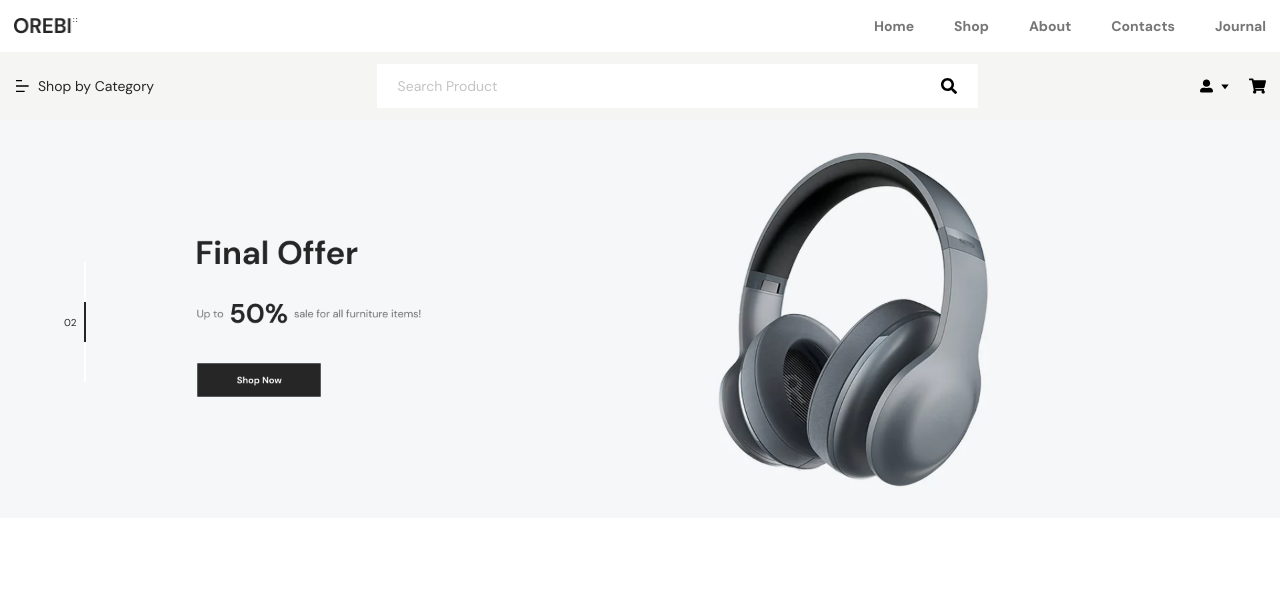
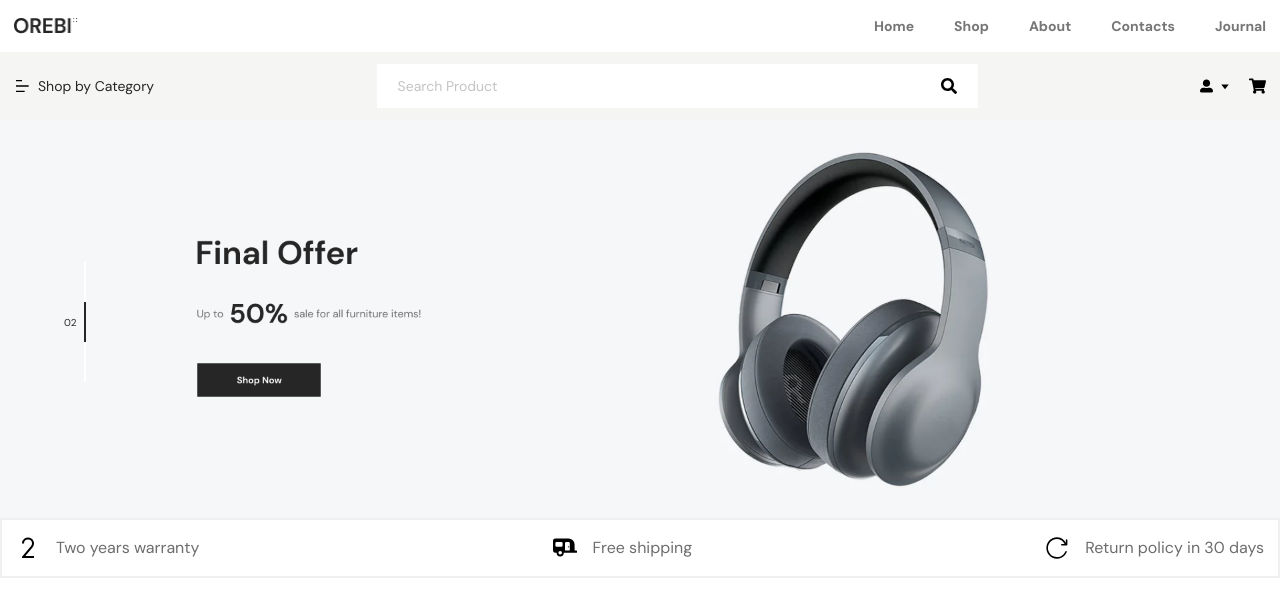
Before and after one commit to AK-Polash/oreby, a React (Create React App) app: page / in a window 1280 px wide. Shown: the top 616 px of the page. Built offline with nearby package versions, Linux system fonts and the light colour scheme.

Commit message:
Additional Info part added here, & added a negative Margin of that component so the the banner image size takes its full height

```diff
--- /dev/null
+++ b/src/components/layout/AdditionalInfo.js
@@ -0,0 +1,37 @@
+import React from "react";
+import Container from "./Container";
+import Flex from "./Flex";
+import { RiNumber2 } from "react-icons/ri";
+import { FaCaravan } from "react-icons/fa";
+import { RxReload } from "react-icons/rx";
+
+const AdditionalInfo = () => {
+  return (
+    <div className="mt-[-6px] border-2 border-solid border-smoke">
+      <Container>
+        <Flex className="flex items-center justify-between gap-x-3 lg:py-4 2xl:py-7">
+          <Flex className="flex flex-col items-center justify-between gap-y-1 text-center lg:flex-row lg:gap-x-4 ">
+            <RiNumber2 className="text-xl lg:text-2xl" />
+            <p className="font-dm text-sm font-normal text-valin lg:text-base">
+              Two years warranty
+            </p>
+          </Flex>
+          <Flex className="flex flex-col items-center justify-between gap-y-1 text-center lg:flex-row lg:gap-x-4 ">
+            <FaCaravan className="text-xl lg:text-2xl" />
+            <p className="font-dm text-sm font-normal text-valin lg:text-base">
+              Free shipping
+            </p>
+          </Flex>
+          <Flex className="flex flex-col items-center justify-between gap-y-1 text-center lg:flex-row lg:gap-x-4 ">
+            <RxReload className="text-xl lg:text-2xl" />
+            <p className="font-dm text-sm font-normal text-valin lg:text-base">
+              Return policy in 30 days
+            </p>
+          </Flex>
+        </Flex>
+      </Container>
+    </div>
+  );
+};
+
+export default AdditionalInfo;
--- a/src/components/layout/Banner.js
+++ b/src/components/layout/Banner.js
@@ -118,14 +118,14 @@ const Banner = () => {
         <Link to="#">
           <div className="w-full">
             <Image
-              className="w-full"
+              className="block h-full w-full"
               source="assets/banner_one.png"
               alt="banner one"
             />
           </div>
         </Link>
         <Link to="#">
-          <div className="w-full">
+          <div className="block h-full w-full">
             <Image
               className="w-full"
               source="assets/banner_one.png"
@@ -136,7 +136,7 @@ const Banner = () => {
         <Link to="#">
           <div className="w-full">
             <Image
-              className="w-full"
+              className="block h-full w-full"
               source="assets/banner_one.png"
               alt="banner three"
             />
--- a/src/pages/Home.js
+++ b/src/pages/Home.js
@@ -1,10 +1,12 @@
 import React from "react";
+import AdditionalInfo from "../components/layout/AdditionalInfo";
 import Banner from "../components/layout/Banner";
 
 const Home = () => {
   return (
     <>
       <Banner />
+      <AdditionalInfo />
     </>
   );
 };
--- a/tailwind.config.js
+++ b/tailwind.config.js
@@ -20,6 +20,7 @@ module.exports = {
         rare: "#2D2D2D",
         caret: "#2b2b2b",
         smoke: "#f0f0f0",
+        valin: "#6D6D6D",
       },
     },
   },
```
